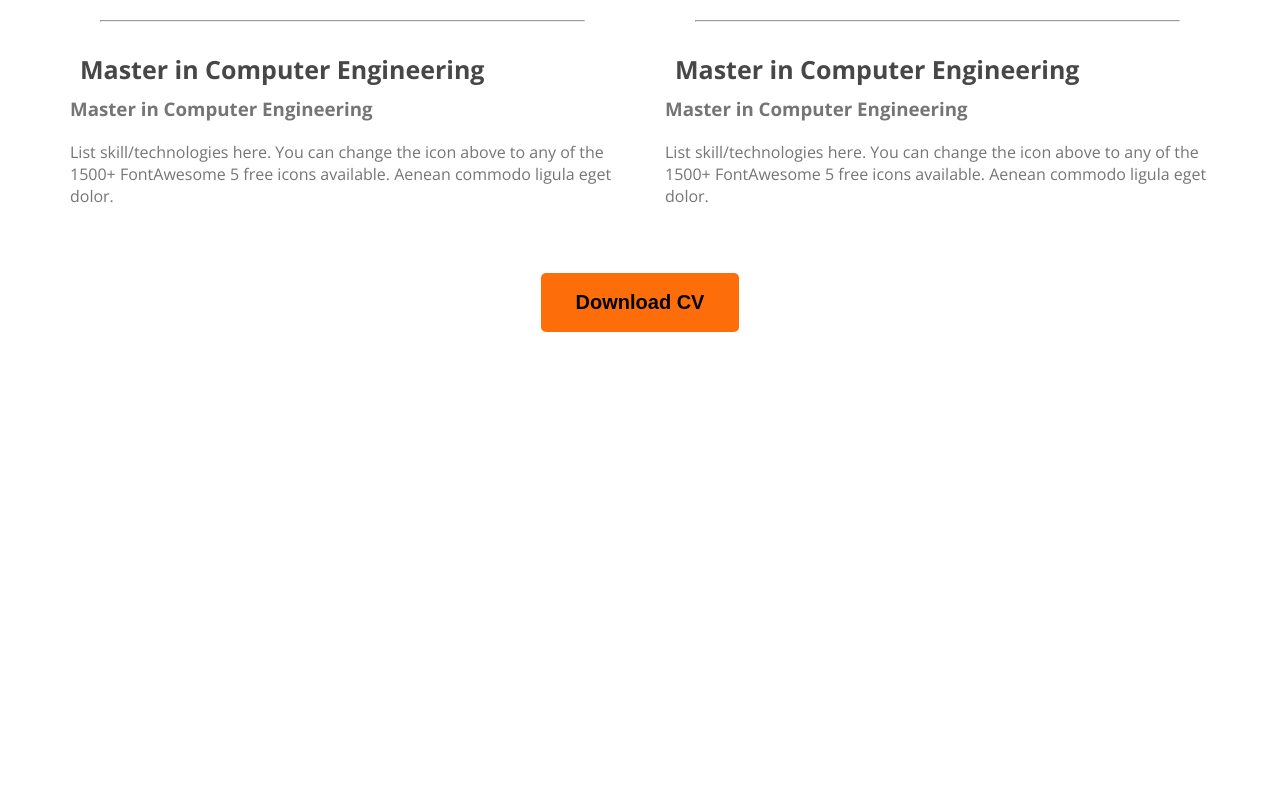
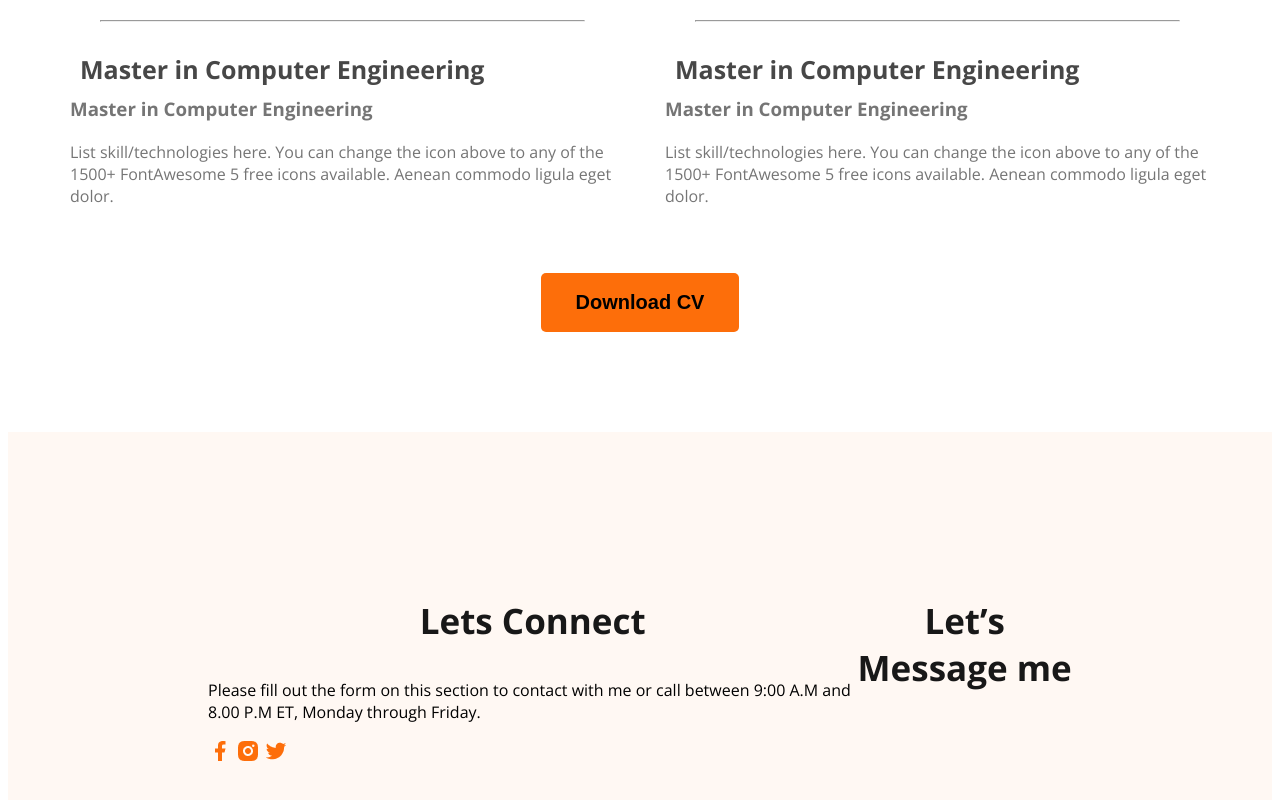
Before and after one commit to sharif57/webdeveloper-portfolio, a plain HTML site: page index.html in a window 1280 px wide. Shown: the part 2772-3572 px from the top of the page. Before the commit the page ends 3112 px from the top, so only its background shows below. Drawn offline with nearby package versions, Linux system fonts and the light colour scheme.

Commit message:
footer send

```diff
--- a/index.html
+++ b/index.html
@@ -151,6 +151,19 @@
     </main>
     <footer>
 
+        <div class="footer-column">
+            <h3 class="section-title">Lets Connect</h3>
+            <p class="section-descripton">Please fill out the form on this section to contact with me or call between 9:00 A.M and 8.00 P.M ET, Monday through Friday.</p>
+            <div class="social-links">
+                <a href=""><img src="images/icons/facebook.png" alt=""></a>
+                <a href=""><img src="images/icons/insta.png" alt=""></a>
+                <a href=""><img src="images/icons/twitter.png" alt=""></a>
+            </div>
+        </div>
+        <div class="footer-column">
+            <h3 class="section-title">Let’s Message me</h3>
+        </div>
+
     </footer>
 </body>
 
--- a/styles/portfolio.css
+++ b/styles/portfolio.css
@@ -199,3 +199,11 @@ main {
     text-align: center;
     margin-top: 50px;
 }
+/* footer style */
+footer{
+    display: flex;
+    background: #FFF8F3;
+    padding:130px 200px ;
+    margin-top: 100px;
+
+}
```
